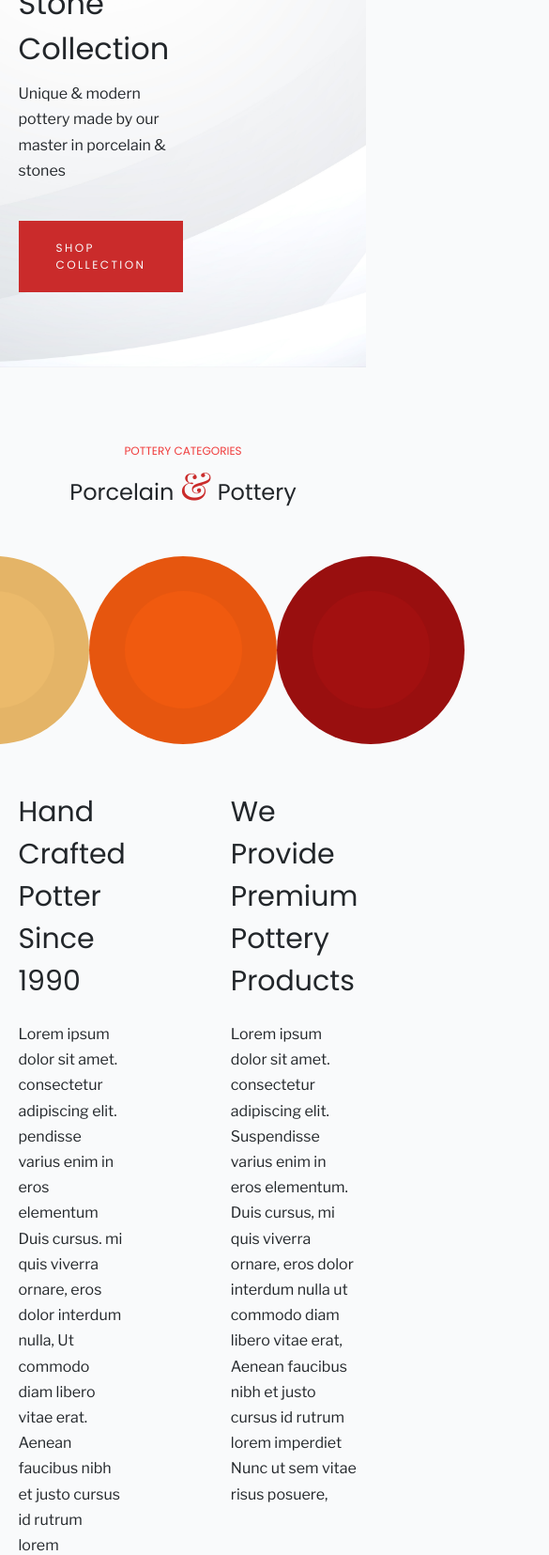
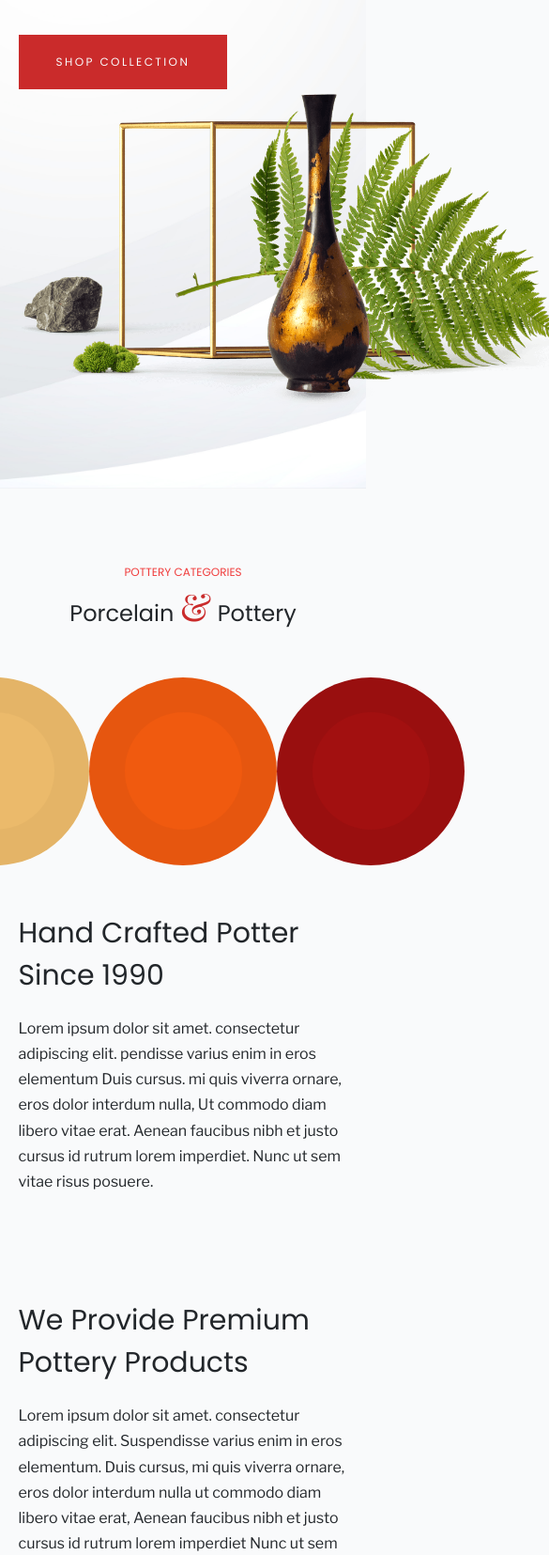
Before and after one commit to harrison-nc/pottery-store, a website built with Vite: page index.html in a window 390 px wide. Shown: the part 345-2000 px from the top of the page at 94% size, 585 px wide, since content can reach past the window. Built offline with nearby package versions, Linux system fonts and the light colour scheme.

Commit message:
Fix: responsive sections

```diff
--- a/index.html
+++ b/index.html
@@ -39,7 +39,7 @@
 
     <header>
       <div class="container py-600">
-        <div class="even-columns">
+        <div class="two-columns" data-column-size="big">
           <div>
             <h1 class="title">
               <strong class="subtitle">Pompeo Pottery</strong>
@@ -70,7 +70,7 @@
           <div class="graphic"><img src="/assets/asset_27.png" alt="Mog"></div>
           <div class="graphic"><img src="/assets/asset_25.png" alt="Plate"></div>
         </div>
-        <div class="even-columns gap-700">
+        <div class="two-columns gap-700" data-column-size="small">
           <div>
             <h3>Hand Crafted Potter Since 1990</h3>
             <p class="pt-300">Lorem ipsum dolor sit amet. consectetur adipiscing elit. pendisse varius
@@ -87,14 +87,13 @@
               interdum nulla ut commodo diam libero vitae erat, Aenean faucibus nibh et
               justo cursus id rutrum lorem imperdiet Nunc ut sem vitae risus posuere,
             </p>
-          </div>
+          </article>
         </div>
-      </div>
-    </section>
+      </section>
 
     <section class="section">
       <div class="container py-600">
-        <div class="even-columns centered gap-700">
+        <div class="two-columns centered gap-700" data-column-size="small">
           <div class="product-img">
             <img src="/assets/asset_21.png" alt="Black & Gold Pottery">
           </div>
@@ -109,8 +108,9 @@
             <a href="#">View Details</a>
           </div>
         </div>
+
         <!-- Change Me -->
-        <div class="even-columns centered gap-700">
+        <div class="two-columns centered gap-700" data-column-size="small">
           <div>
             <h3 class="title">Orange Ceramic</h3>
             <p>
--- a/style.css
+++ b/style.css
@@ -81,14 +81,15 @@
   font-size: var(--fs-100);
 }
 
+main header:first-of-type img {
+  max-width: 600px;
+  margin: 0 auto;
+}
+
 main > header:first-child {
   background-image: url(/assets/background_1.jpg);
   background-size: cover;
   background-position: center;
-}
-
-.section {
-  border-bottom: 1px solid var(--clr-neutral-150);
 }
 
 /* Products */
@@ -114,12 +115,11 @@
 }
 
 .product-img {
-  display: flex;
-  justify-content: center;
   position: relative;
 }
 
 .product-img img {
+  margin: 0 auto;
   height: 509px;
 }
 
@@ -128,10 +128,9 @@
 
   content: "";
   height: var(--height);
-  width: 450px;
   background-color: var(--clr-neutral-120);
   position: absolute;
-  top: calc(50% - (var(--height) / 2));
+  inset: calc(50% - (var(--height) / 2)) 0 auto 0;
   z-index: -1;
 }
 
@@ -304,6 +303,11 @@
   margin: 0 auto;
 }
 
+
+.section {
+  border-bottom: 1px solid var(--clr-neutral-150);
+}
+
 .even-columns {
   display: flex;
   gap: var(--spacing-100);
@@ -311,6 +315,29 @@
 
 .even-columns > * {
   flex: 1;
+}
+
+.two-columns {
+  --basis: attr(data-basis, 500px);
+
+  display: flex;
+  gap: var(--spacing-100);
+  flex-wrap: wrap;
+}
+
+.two-columns :first-child,
+.two-columns :last-child {
+  flex-grow: 1;
+}
+
+.two-columns[data-column-size="big"] > :first-child,
+.two-columns[data-column-size="big"] > :last-child {
+  flex-basis: 490px;
+}
+
+.two-columns[data-column-size="small"] > :first-child,
+.two-columns[data-column-size="small"] > :last-child {
+  flex-basis: 390px;
 }
 
 .row {
```
